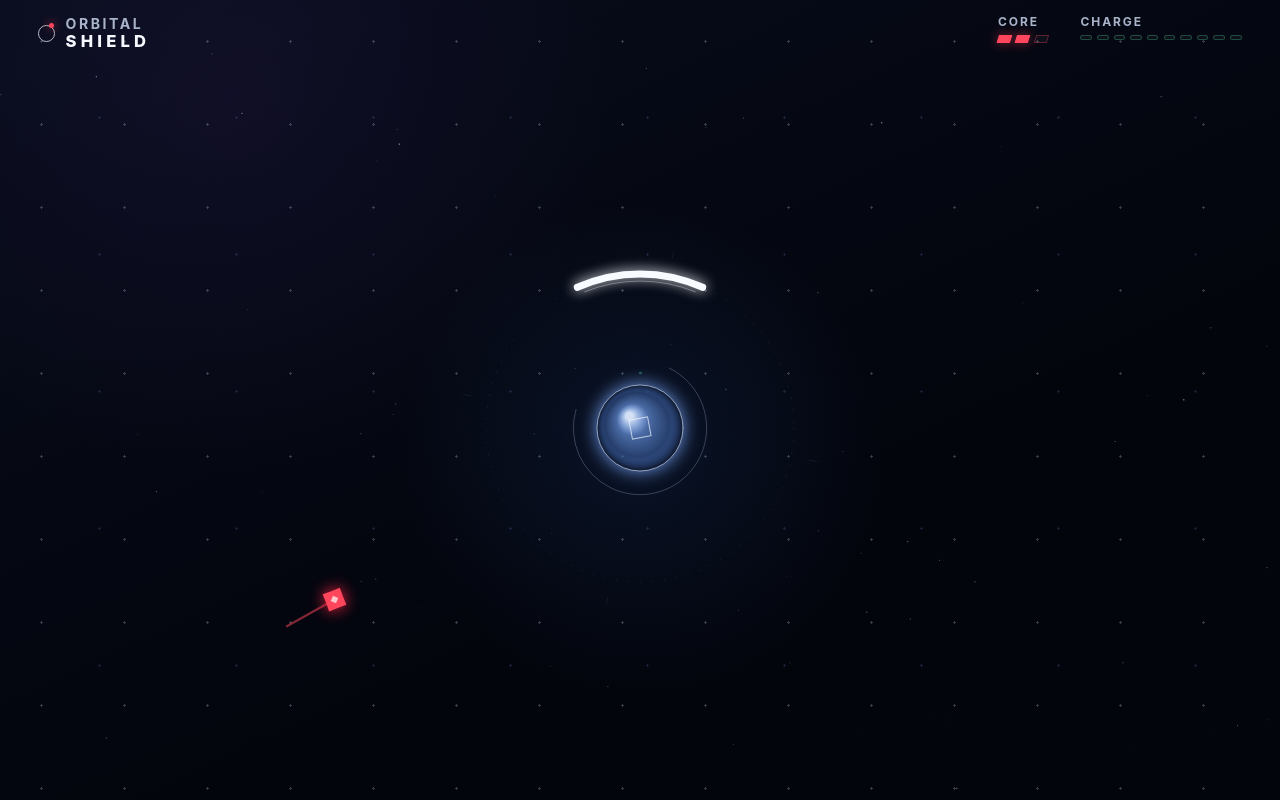
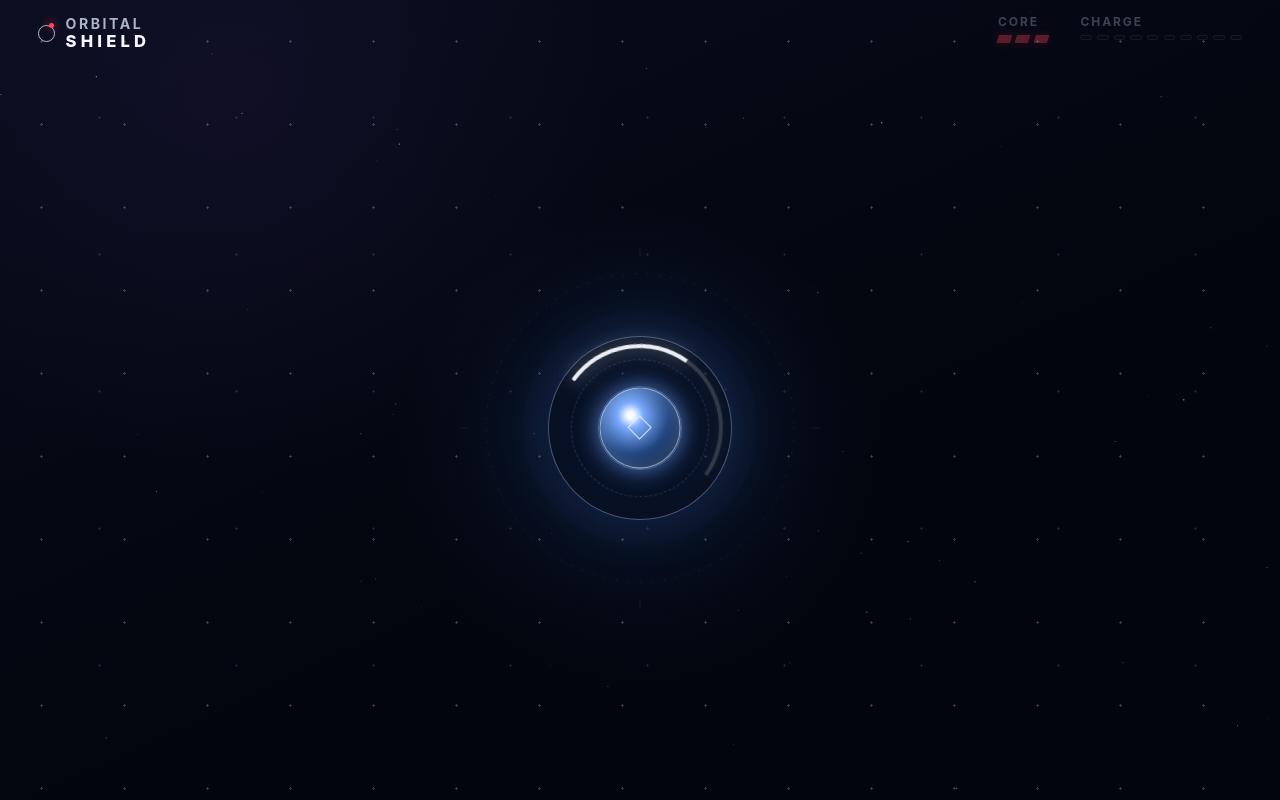
Before and after one commit to comp4020-agentic-coding-studio/comp4020-crit5-Zer0tier, a website built with Vite: page index.html in a window 1280 px wide. Built offline with nearby package versions, Linux system fonts and the light colour scheme.

Commit message:
feat: add a wordless start screen

```diff
--- a/index.html
+++ b/index.html
@@ -13,7 +13,7 @@
     <meta name="twitter:card" content="summary_large_image" />
     <link rel="stylesheet" href="./styles.css" />
   </head>
-  <body>
+  <body data-game-state="ready">
     <header class="hud">
       <nav class="hud__inner" aria-label="Game status">
         <h1 class="wordmark">
@@ -60,6 +60,20 @@
         ></canvas>
         <div class="impact-vignette" id="impact-vignette" aria-hidden="true"></div>
 
+        <div class="start-screen" id="start-screen">
+          <button
+            class="start-core"
+            id="start-button"
+            type="button"
+            aria-label="Start Orbital Shield"
+          >
+            <span class="start-core__orbit" aria-hidden="true"></span>
+            <span class="start-core__orb" aria-hidden="true">
+              <i></i>
+            </span>
+          </button>
+        </div>
+
         <div class="end-screen" id="end-screen" hidden aria-live="assertive">
           <div class="end-screen__mark" aria-hidden="true">
             <span></span>
--- a/main.ts
+++ b/main.ts
@@ -1,7 +1,7 @@
 import { shieldBlocks } from "./game-rules";
 
 type ProjectileKind = "meteor" | "energy";
-type GamePhase = "playing" | "won" | "lost";
+type GamePhase = "ready" | "playing" | "won" | "lost";
 type SoundKind = "block" | "damage" | "repel" | "absorb" | "win";
 
 interface Projectile {
@@ -49,6 +49,8 @@ const stage = requiredElement<HTMLElement>("#game-stage");
 const integrityMeter = requiredElement<HTMLElement>("#integrity-meter");
 const chargeMeter = requiredElement<HTMLElement>("#charge-meter");
 const impactVignette = requiredElement<HTMLElement>("#impact-vignette");
+const startScreen = requiredElement<HTMLElement>("#start-screen");
+const startButton = requiredElement<HTMLButtonElement>("#start-button");
 const endScreen = requiredElement<HTMLElement>("#end-screen");
 const endTitle = requiredElement<HTMLElement>("#end-title");
 const endScore = requiredElement<HTMLElement>("#end-score");
@@ -84,7 +86,7 @@ let nextId = 1;
 const heldKeys = new Set<string>();
 
 const game = {
-  phase: "playing" as GamePhase,
+  phase: "ready" as GamePhase,
   elapsed: 0,
   integrity: MAX_INTEGRITY,
   energy: 0,
@@ -157,8 +159,7 @@ function createStars(count: number): Star[] {
   }));
 }
 
-function restart(): void {
-  game.phase = "playing";
+function resetRoundState(): void {
   game.elapsed = 0;
   game.integrity = MAX_INTEGRITY;
   game.energy = 0;
@@ -182,6 +183,37 @@ function restart(): void {
   lastFrameTime = performance.now();
 }
 
+function showStartScreen(): void {
+  resetRoundState();
+  game.phase = "ready";
+  document.body.dataset.gameState = "ready";
+  startScreen.hidden = false;
+  startScreen.classList.remove("is-leaving");
+  startButton.disabled = false;
+}
+
+function startGame(): void {
+  if (game.phase !== "ready") return;
+  ensureAudio();
+  resetRoundState();
+  game.phase = "playing";
+  document.body.dataset.gameState = "playing";
+  startButton.disabled = true;
+  startScreen.classList.add("is-leaving");
+  window.setTimeout(() => {
+    startScreen.hidden = true;
+    startScreen.classList.remove("is-leaving");
+    startButton.disabled = false;
+  }, 230);
+}
+
+function restart(): void {
+  resetRoundState();
+  game.phase = "playing";
+  document.body.dataset.gameState = "playing";
+  startScreen.hidden = true;
+}
+
 function updateMeters(): void {
   const integrityPips = integrityMeter.querySelectorAll("i");
   integrityPips.forEach((pip, index) => {
@@ -202,9 +234,10 @@ function updateMeters(): void {
   );
 }
 
-function setEndState(result: Exclude<GamePhase, "playing">): void {
+function setEndState(result: Exclude<GamePhase, "ready" | "playing">): void {
   if (game.phase !== "playing") return;
   game.phase = result;
+  document.body.dataset.gameState = result;
   endScreen.dataset.result = result;
   endTitle.textContent = result === "won" ? "Orbit stable" : "Core lost";
   endScore.textContent = `${String(game.energy).padStart(2, "0")} / ${TARGET_ENERGY}`;
@@ -468,9 +501,11 @@ function draw(): void {
   }
 
   drawArena();
-  for (const projectile of game.projectiles) drawProjectile(projectile);
-  drawShield();
-  drawCore();
+  if (game.phase !== "ready") {
+    for (const projectile of game.projectiles) drawProjectile(projectile);
+    drawShield();
+    drawCore();
+  }
   drawRipples();
   drawParticles();
   context.restore();
@@ -818,7 +853,10 @@ window.addEventListener("keydown", (event) => {
     ensureAudio();
     event.preventDefault();
   }
-  if (game.phase !== "playing" && ["Enter", " "].includes(event.key)) {
+  if (game.phase === "ready" && ["Enter", " "].includes(event.key)) {
+    startGame();
+    event.preventDefault();
+  } else if (game.phase !== "playing" && ["Enter", " "].includes(event.key)) {
     restart();
     event.preventDefault();
   }
@@ -831,8 +869,9 @@ document.addEventListener("visibilitychange", () => {
   lastFrameTime = performance.now();
 });
 restartButton.addEventListener("click", restart);
+startButton.addEventListener("click", startGame);
 
 resizeCanvas();
-restart();
+showStartScreen();
 cancelAnimationFrame(animationFrame);
 animationFrame = requestAnimationFrame(frame);
--- a/scripts/play-orbital.mjs
+++ b/scripts/play-orbital.mjs
@@ -14,6 +14,7 @@ for (const viewport of cases) {
   const errors = [];
   page.on("pageerror", (error) => errors.push(error.message));
   await page.goto("http://127.0.0.1:4321/", { waitUntil: "networkidle" });
+  await page.locator("#start-button").click();
 
   const centreX = viewport.width / 2;
   const centreY = viewport.height * (viewport.height < 560 ? 0.55 : 0.535);
--- a/styles.css
+++ b/styles.css
@@ -128,6 +128,11 @@ body::after {
   display: flex;
   align-items: flex-start;
   gap: clamp(1rem, 3vw, 2rem);
+  transition: opacity 220ms ease;
+}
+
+body[data-game-state="ready"] .meters {
+  opacity: 0.34;
 }
 
 .meter {
@@ -208,6 +213,140 @@ main,
 #game-canvas:focus-visible {
   outline: 2px solid rgba(246, 248, 255, 0.76);
   outline-offset: -5px;
+}
+
+.start-screen {
+  position: absolute;
+  inset: 0;
+  z-index: 4;
+  display: grid;
+  place-items: center;
+  background: radial-gradient(
+    circle at 50% 53.5%,
+    rgba(35, 77, 148, 0.12),
+    transparent 25%
+  );
+  transition: opacity 220ms ease, transform 220ms ease;
+}
+
+.start-screen.is-leaving {
+  pointer-events: none;
+  opacity: 0;
+  transform: scale(1.035);
+}
+
+.start-core {
+  position: absolute;
+  top: 53.5%;
+  left: 50%;
+  display: grid;
+  width: clamp(9.5rem, 17vw, 11.5rem);
+  aspect-ratio: 1;
+  padding: 0;
+  place-items: center;
+  border: 1px solid rgba(174, 203, 255, 0.38);
+  border-radius: 50%;
+  color: var(--ink);
+  background: rgba(7, 13, 29, 0.36);
+  box-shadow:
+    0 0 0 1.6rem rgba(104, 153, 243, 0.018),
+    0 0 4rem rgba(62, 116, 215, 0.17);
+  cursor: pointer;
+  transform: translate(-50%, -50%);
+  transition: border-color 150ms ease, background-color 150ms ease,
+    box-shadow 150ms ease, transform 150ms ease;
+}
+
+.start-core::before,
+.start-core::after {
+  position: absolute;
+  border-radius: 50%;
+  content: "";
+}
+
+.start-core::before {
+  inset: 12%;
+  border: 1px dashed rgba(174, 203, 255, 0.18);
+  animation: start-turn 8s linear infinite;
+}
+
+.start-core::after {
+  inset: 27%;
+  border: 1px solid rgba(216, 232, 255, 0.26);
+}
+
+.start-core:hover {
+  border-color: rgba(230, 239, 255, 0.8);
+  background: rgba(20, 37, 73, 0.4);
+  box-shadow:
+    0 0 0 1.6rem rgba(104, 153, 243, 0.028),
+    0 0 5rem rgba(96, 149, 247, 0.26);
+  transform: translate(-50%, -50%) scale(1.025);
+}
+
+.start-core:active {
+  transform: translate(-50%, -50%) scale(0.96);
+}
+
+.start-core:focus-visible {
+  outline: 3px solid rgba(86, 246, 169, 0.86);
+  outline-offset: 7px;
+}
+
+.start-core__orbit {
+  position: absolute;
+  inset: 4%;
+  border: 0.28rem solid transparent;
+  border-top-color: rgba(248, 251, 255, 0.94);
+  border-right-color: rgba(248, 251, 255, 0.16);
+  border-radius: 50%;
+  filter: drop-shadow(0 0 0.55rem rgba(218, 233, 255, 0.72));
+  animation: start-turn 3.8s linear infinite;
+}
+
+.start-core__orb {
+  position: relative;
+  z-index: 1;
+  display: grid;
+  width: 44%;
+  aspect-ratio: 1;
+  place-items: center;
+  border: 1px solid rgba(220, 234, 255, 0.66);
+  border-radius: 50%;
+  background: radial-gradient(
+    circle at 38% 34%,
+    #f7fbff 0 5%,
+    #7aabff 18%,
+    #21457f 54%,
+    #091227 100%
+  );
+  box-shadow:
+    0 0 1.3rem rgba(104, 159, 255, 0.78),
+    inset 0 0 1.1rem rgba(211, 231, 255, 0.2);
+  animation: start-breathe 1.8s ease-in-out infinite;
+}
+
+.start-core__orb i {
+  display: block;
+  width: 22%;
+  aspect-ratio: 1;
+  border: 1px solid rgba(238, 246, 255, 0.86);
+  transform: rotate(45deg);
+}
+
+@keyframes start-turn {
+  to {
+    transform: rotate(1turn);
+  }
+}
+
+@keyframes start-breathe {
+  50% {
+    box-shadow:
+      0 0 2.2rem rgba(104, 159, 255, 0.98),
+      inset 0 0 1.3rem rgba(211, 231, 255, 0.3);
+    transform: scale(1.06);
+  }
 }
 
 .impact-vignette {
@@ -426,6 +565,10 @@ main,
   .end-screen {
     padding: 1.8rem 1.5rem 1.6rem;
   }
+
+  .start-core {
+    width: 9rem;
+  }
 }
 
 @media (prefers-reduced-motion: reduce) {
```
Also changed, not shown: public/card.png.
